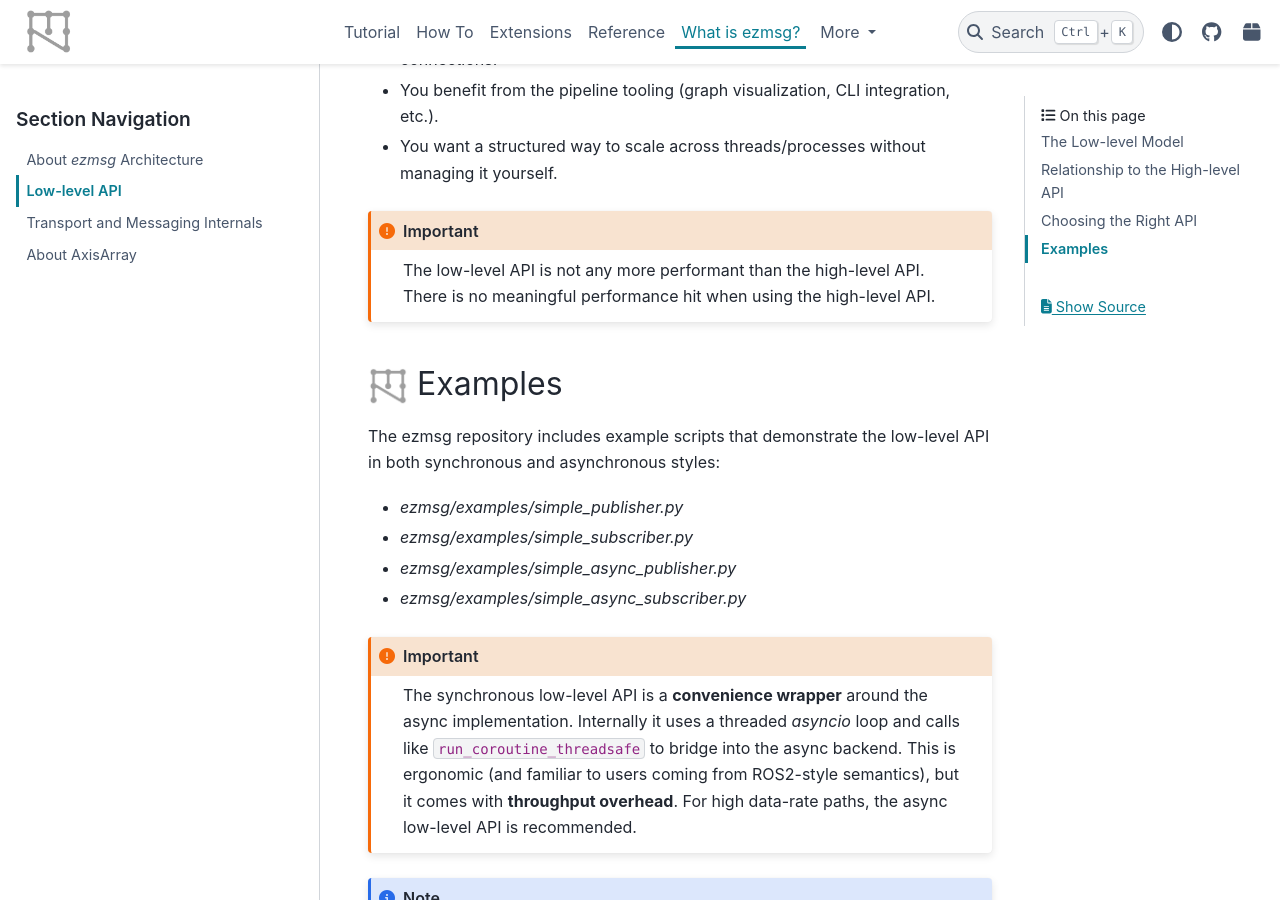
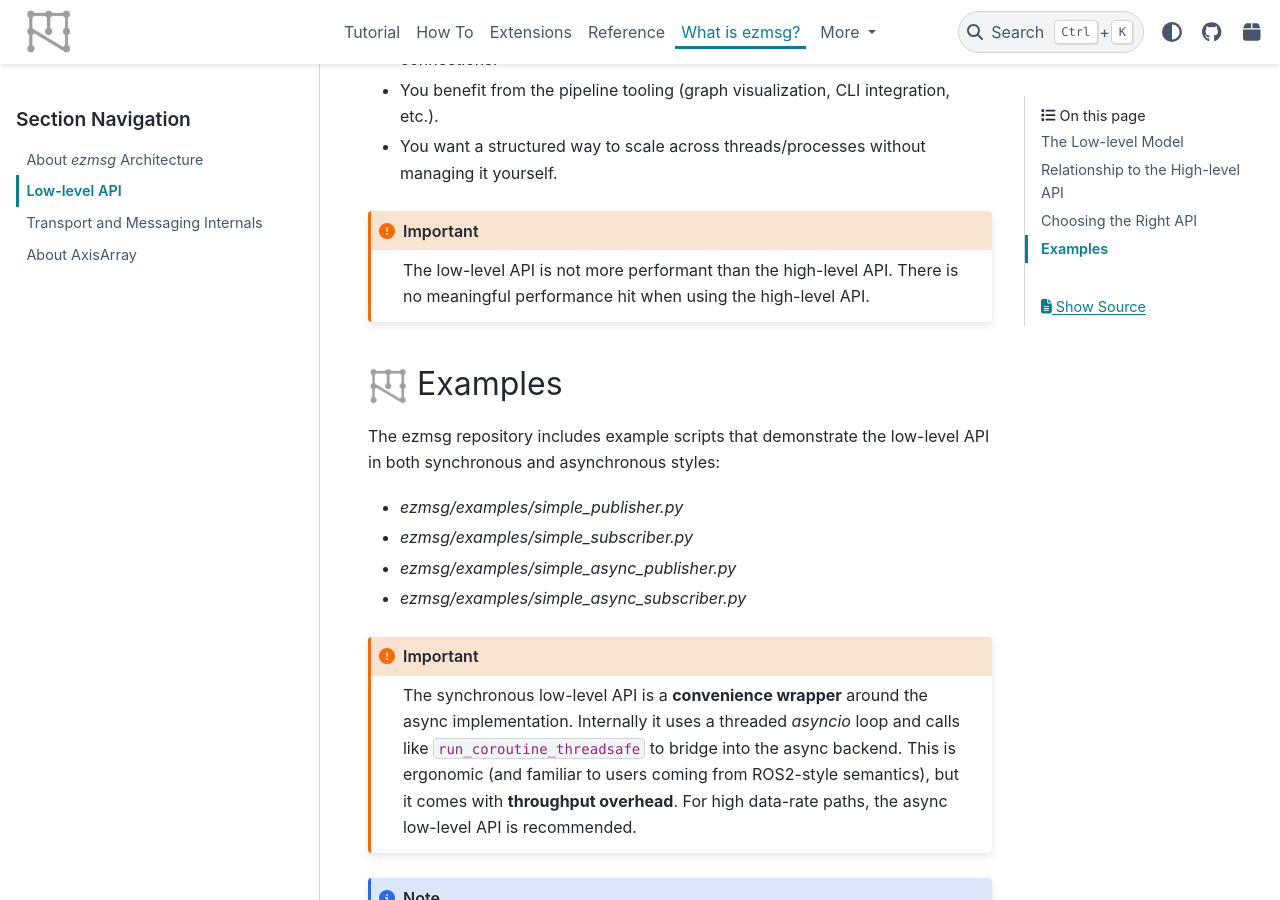
Before and after one commit to ezmsg-org/ezmsg-org.github.io, a Sphinx documentation site: the page built from docs/source/explanations/low-level-api.rst, in a window 1280 px wide and 900 px high, scrolled down 1577 px. Built offline with Sphinx 7.4.7 and the PyData theme 0.15.4, drawn with Linux system fonts in a browser that asks for light colours.

Commit message:
Update docs/source/explanations/low-level-api.rst
Co-authored-by: Copilot <175728472+Copilot@users.noreply.github.com>

```diff
--- a/docs/source/explanations/low-level-api.rst
+++ b/docs/source/explanations/low-level-api.rst
@@ -47,7 +47,7 @@ The **high-level API** is a good fit when:
 - You benefit from the pipeline tooling (graph visualization, CLI integration, etc.).
 - You want a structured way to scale across threads/processes without managing it yourself.
 
-.. important:: The low-level API is not any more performant than the high-level API.  There is no meaningful performance hit when using the high-level API.
+.. important:: The low-level API is not more performant than the high-level API. There is no meaningful performance hit when using the high-level API.
 
 
 |ezmsg_logo_small| Examples
```
